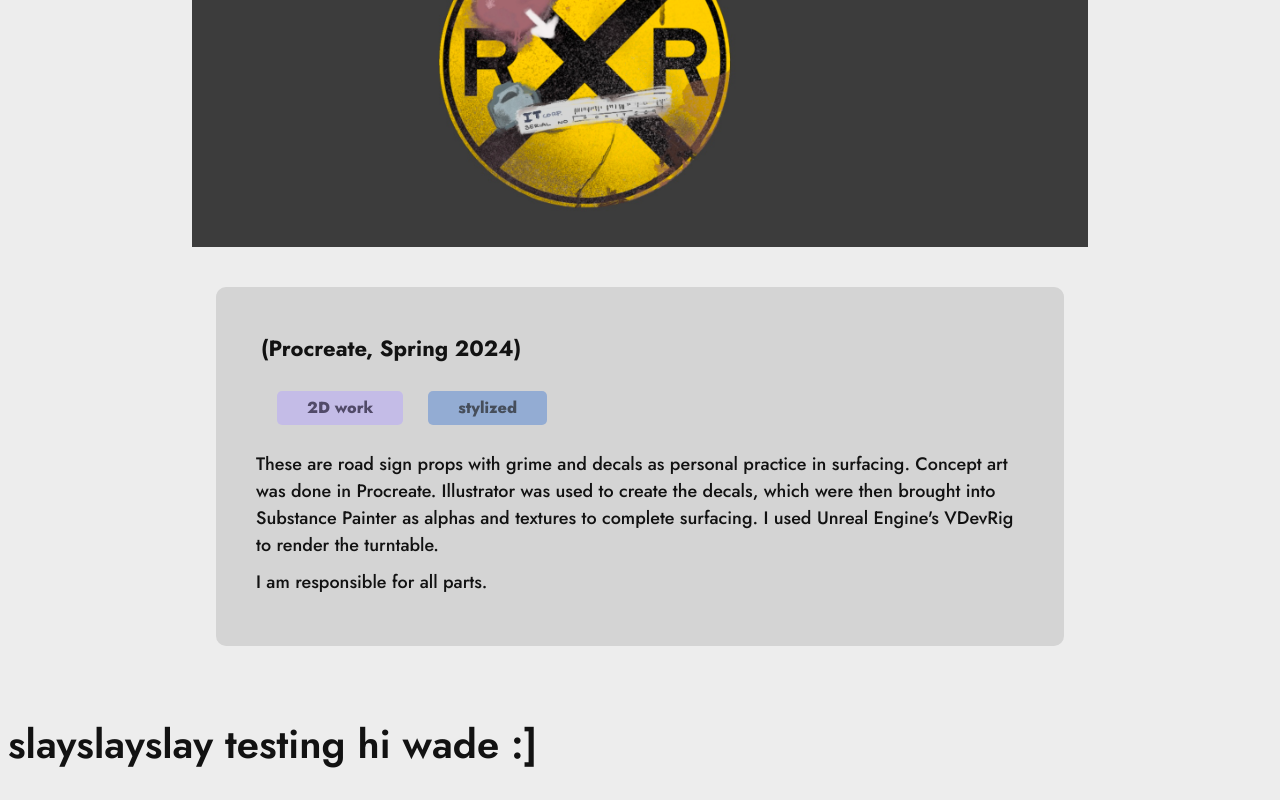
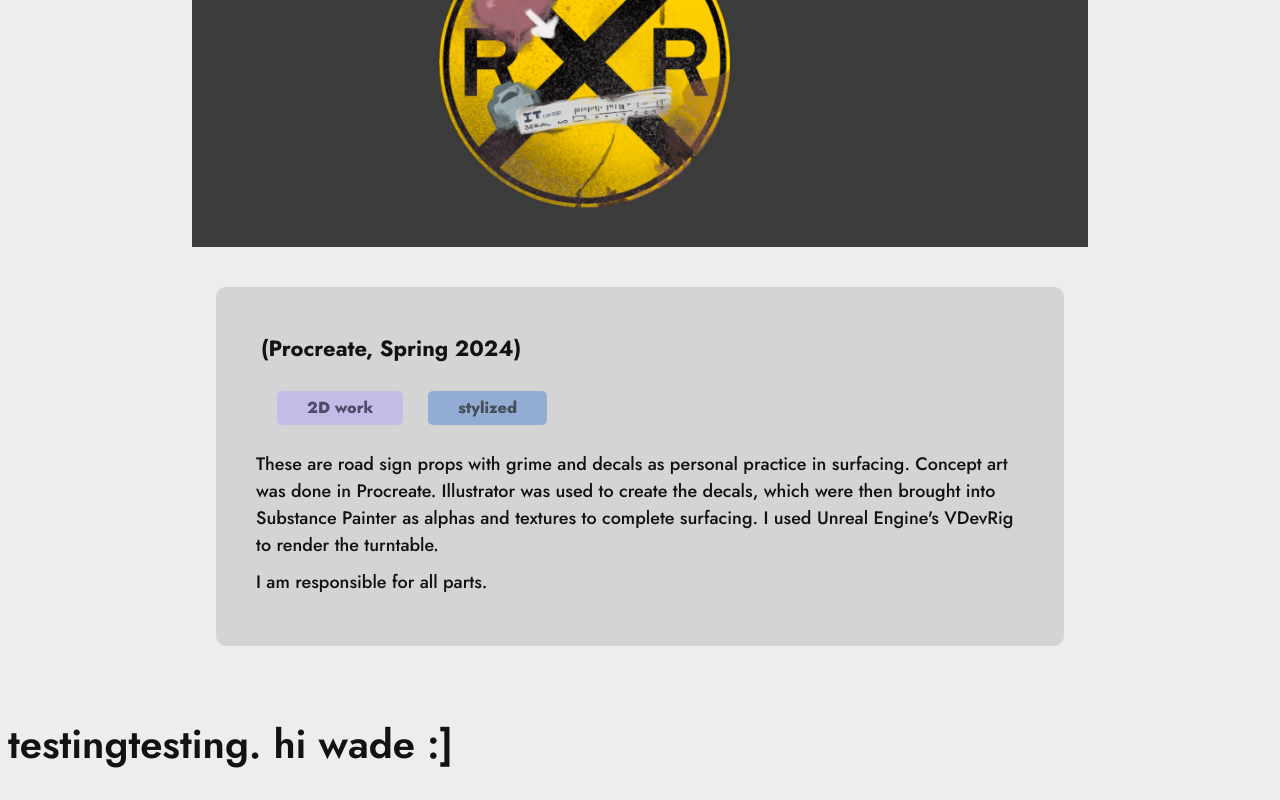
Before and after one commit to angelhien90/VIST474_Portfolio, a SvelteKit app: page /2DProject in a window 1280 px wide. Shown: the part 723-1523 px from the top of the page. Built offline with nearby package versions, Linux system fonts and the light colour scheme; a web font is replaced by a local one.

Commit message:
Cleaning (round 1)

```diff
--- a/src/app.html
+++ b/src/app.html
@@ -8,6 +8,6 @@
 	</head>
 	<body data-sveltekit-preload-data="hover">
 		<div style="display: contents">%sveltekit.body%</div>
-		<h1>slayslayslay testing hi wade :]</h1>
+		<h1>testingtesting. hi wade :]</h1>
 	</body>
 </html>
--- a/src/lib/index.js
+++ /dev/null
@@ -1,2 +0,0 @@
-// place files you want to import through the `$lib` alias in this folder.
-// import '$lib/images';
--- a/src/routes/+page.js
+++ b/src/routes/+page.js
@@ -1,5 +1,5 @@
-// since there's no dynamic data here, we can prerender
-// it so that it gets served as a static asset in production
+// since there's no dynamic data here, we can prerender it so that it gets served as a static asset in production
+// angel brain: pc prerender (vs server-rendering) svelte thing. send to client as html.
 
 import { dev } from '$app/environment';
 
--- a/src/routes/+page.svelte
+++ b/src/routes/+page.svelte
@@ -2,6 +2,7 @@
 
 	import Greeting from '../Greeting.svelte';
 	import Header from '../Header.svelte';
+    import Footer from '../Footer.svelte';
 	import '../app.css';
 
 </script>
--- a/src/routes/2DProject/+page.svelte
+++ b/src/routes/2DProject/+page.svelte
@@ -1,7 +1,5 @@
-<script lang="ts">
-	import rttw_featured from '../../lib/images/RTTW_FeaturedShot.png';
-	import stopSign from '../../lib/images/Stop_Frame_12.png';
-	import zen from '../../lib/images/Zen_shot_01.png';
+<script lang="ts">  // using ts for the image gallery T.T
+
 	import taggedSigns_art from '../../lib/images/TaggedSigns_ConceptArt.jpg'
 
 </script>
--- a/src/routes/layoutProject/+page.svelte
+++ b/src/routes/layoutProject/+page.svelte
@@ -1,6 +1,5 @@
 <script lang="ts">
-	import rttw_featured from '../../lib/images/RTTW_FeaturedShot.png';
-	import stopSign from '../../lib/images/Stop_Frame_12.png';
+
 	import zen from '../../lib/images/Zen_Shot_01.png';
 
 </script>
```
Also changed, not shown: src/routes/3DProject/+page.svelte (+4 -5 lines).
